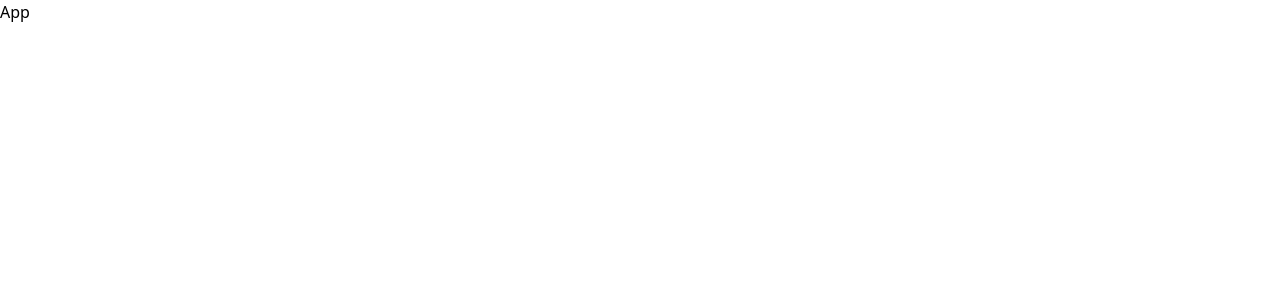
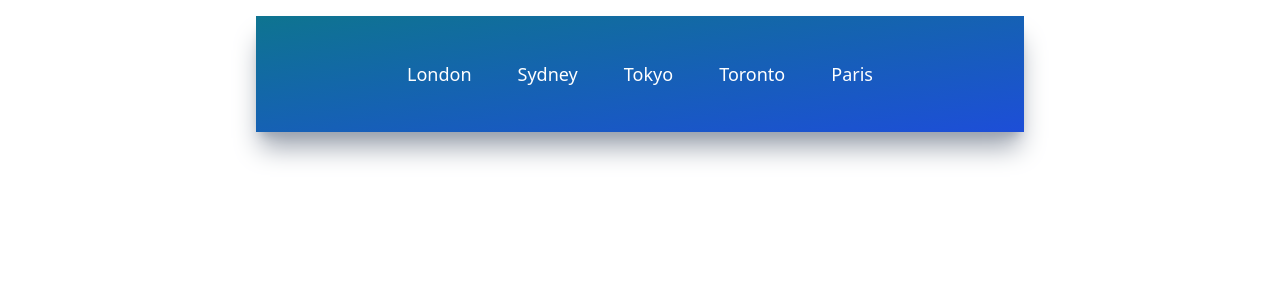
Before and after one commit to mittell/react-weather-app-v2, a React (Create React App) app: page / in a window 1280 px wide. Shown: the top 300 px of the page. Built offline with nearby package versions, Linux system fonts and the light colour scheme.

Commit message:
feat: added TopButtons component

```diff
--- a/src/App.js
+++ b/src/App.js
@@ -1,7 +1,10 @@
+import UilReact from '@iconscout/react-unicons/icons/uil-react';
+import TopButtons from './components/TopButtons';
+
 function App() {
 	return (
-		<div>
-			<h1>App</h1>
+		<div className='mx-auto max-w-screen-md mt-4 py-5 px-32 bg-gradient-to-br from-cyan-700 to-blue-700 h-fit shadow-xl shadow-gray-400'>
+			<TopButtons />
 		</div>
 	);
 }
--- /dev/null
+++ b/src/components/TopButtons.jsx
@@ -0,0 +1,23 @@
+import React from 'react';
+
+function TopButtons() {
+	const cities = [
+		{ id: 1, title: 'London' },
+		{ id: 2, title: 'Sydney' },
+		{ id: 3, title: 'Tokyo' },
+		{ id: 4, title: 'Toronto' },
+		{ id: 5, title: 'Paris' },
+	];
+
+	return (
+		<div className='flex items-center justify-around my-6'>
+			{cities.map((city) => (
+				<button className='text-white text-lg font-medium' key={city.id}>
+					{city.title}
+				</button>
+			))}
+		</div>
+	);
+}
+
+export default TopButtons;
```
